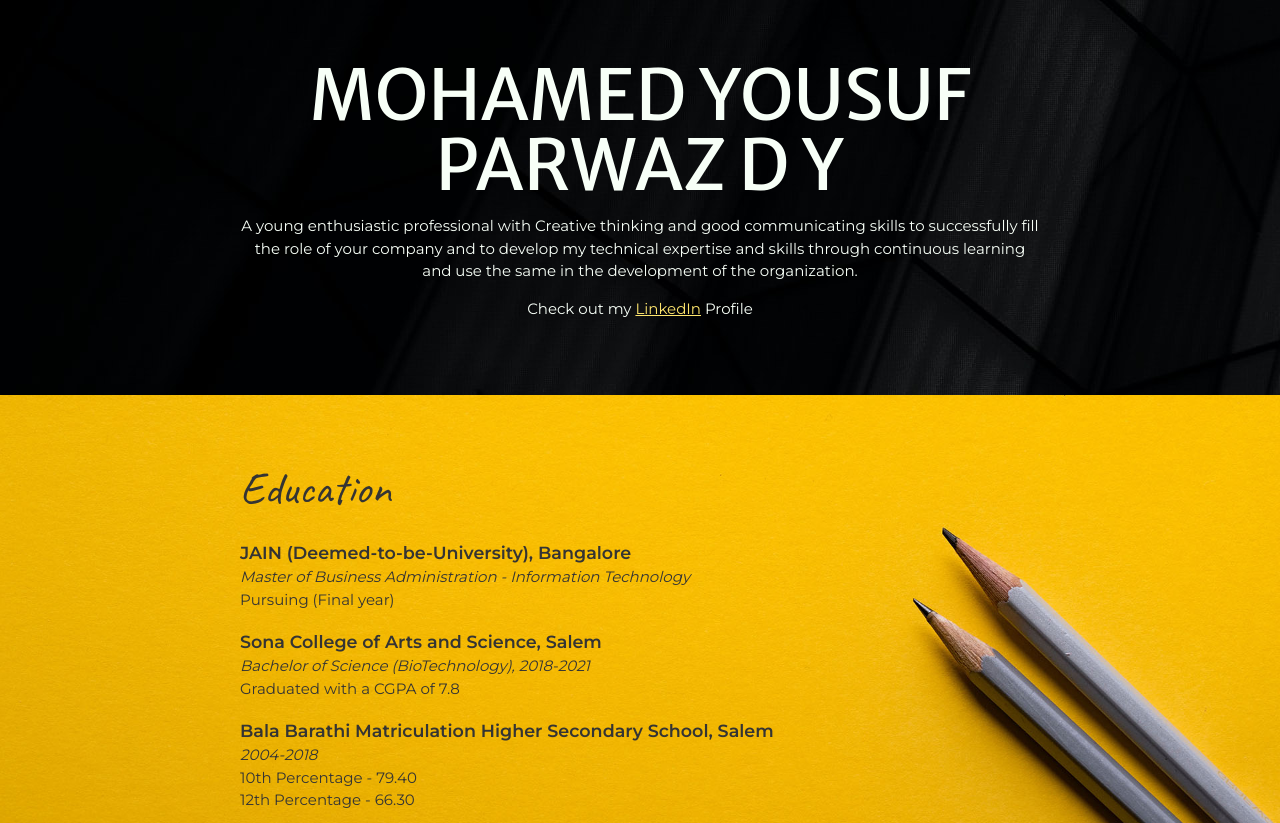
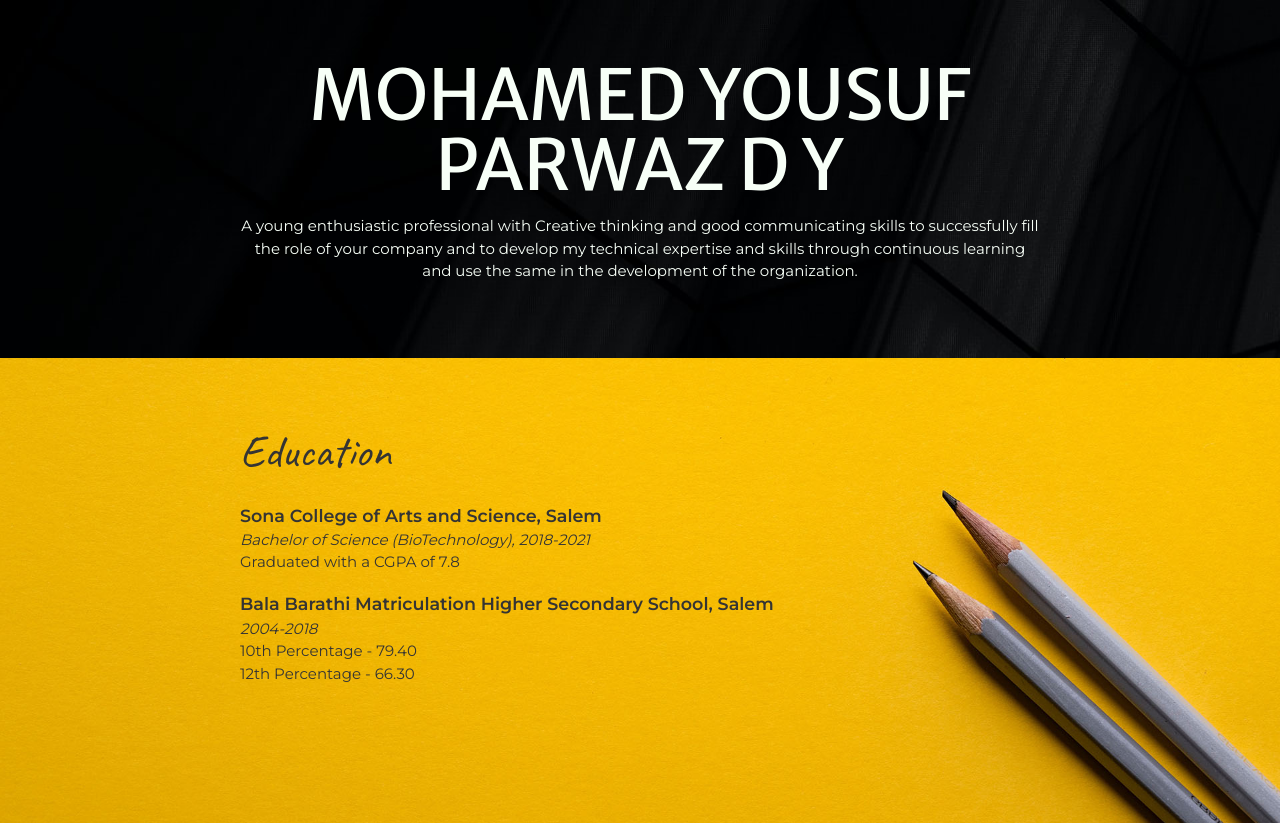
Before and after one commit to MohamedParwaz/Parwaz_portfolio, a plain HTML site: page index.html in a window 1280 px wide. Shown: the top 823 px of the page. Drawn offline with Linux system fonts and the light colour scheme.

Commit message:
Update index.html

```diff
--- a/index.html
+++ b/index.html
@@ -20,7 +20,7 @@
 
           <p>A young enthusiastic professional with Creative thinking and good communicating skills to successfully fill the role of your company and to develop my technical expertise and skills through continuous learning and use the same in the development of the organization.</p>
 
-          <p>Check out my <a href="https://www.linkedin.com/in/mohamed-yousuf-parwaz/">LinkedIn</a> Profile </p>
+
 
         </div>
       </header>
@@ -29,13 +29,6 @@
       <section class="education">
         <div class="content-wrap item-details">
           <h2>Education</h2>
-
-          <section>
-            <h3>JAIN (Deemed-to-be-University), Bangalore</h3>
-            <p>Master of Business Administration -
-               Information Technology</p>
-            <p>Pursuing (Final year)</p>
-          </section>
 
           <section>
             <h3>Sona College of Arts and Science, Salem</h3>
```
